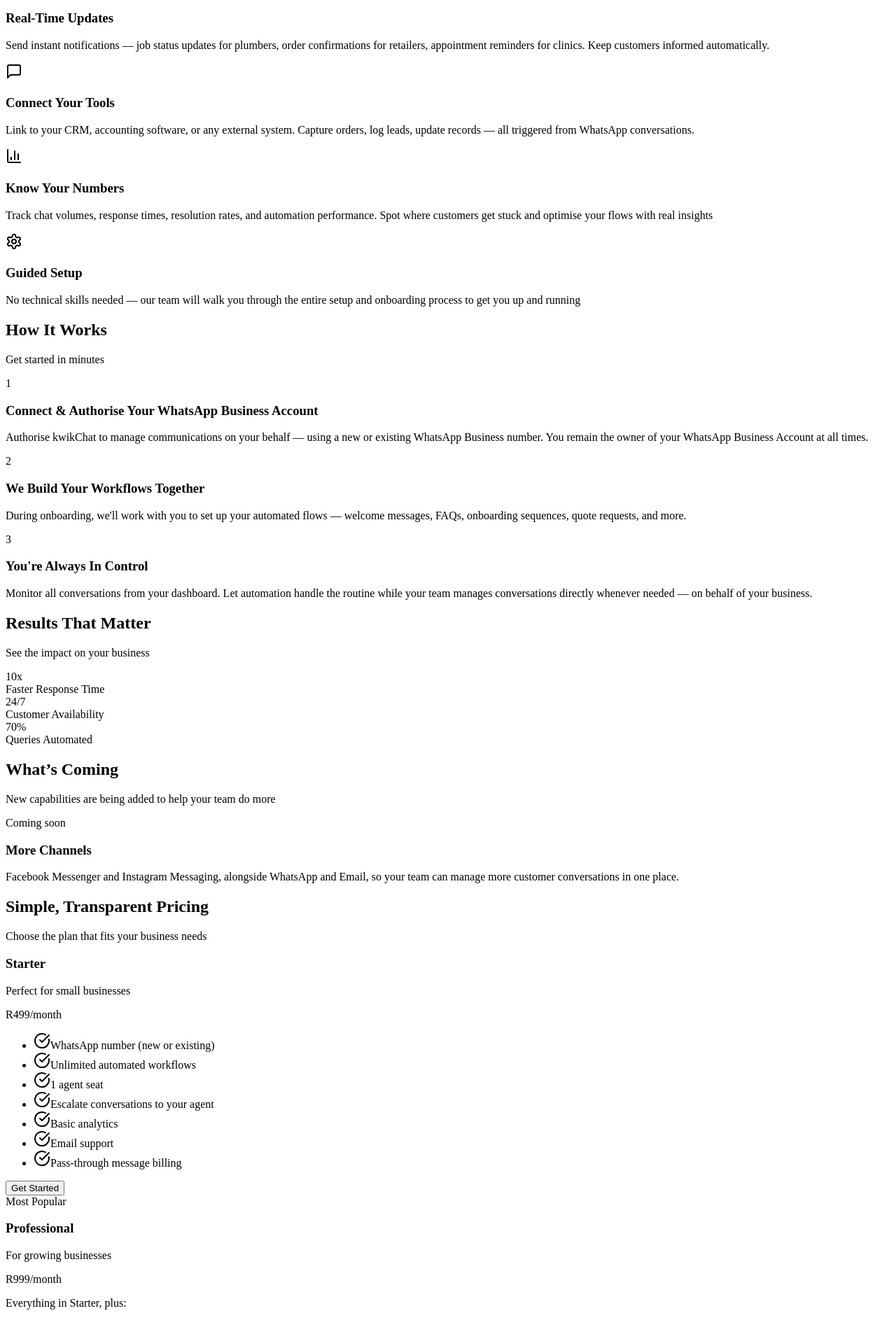
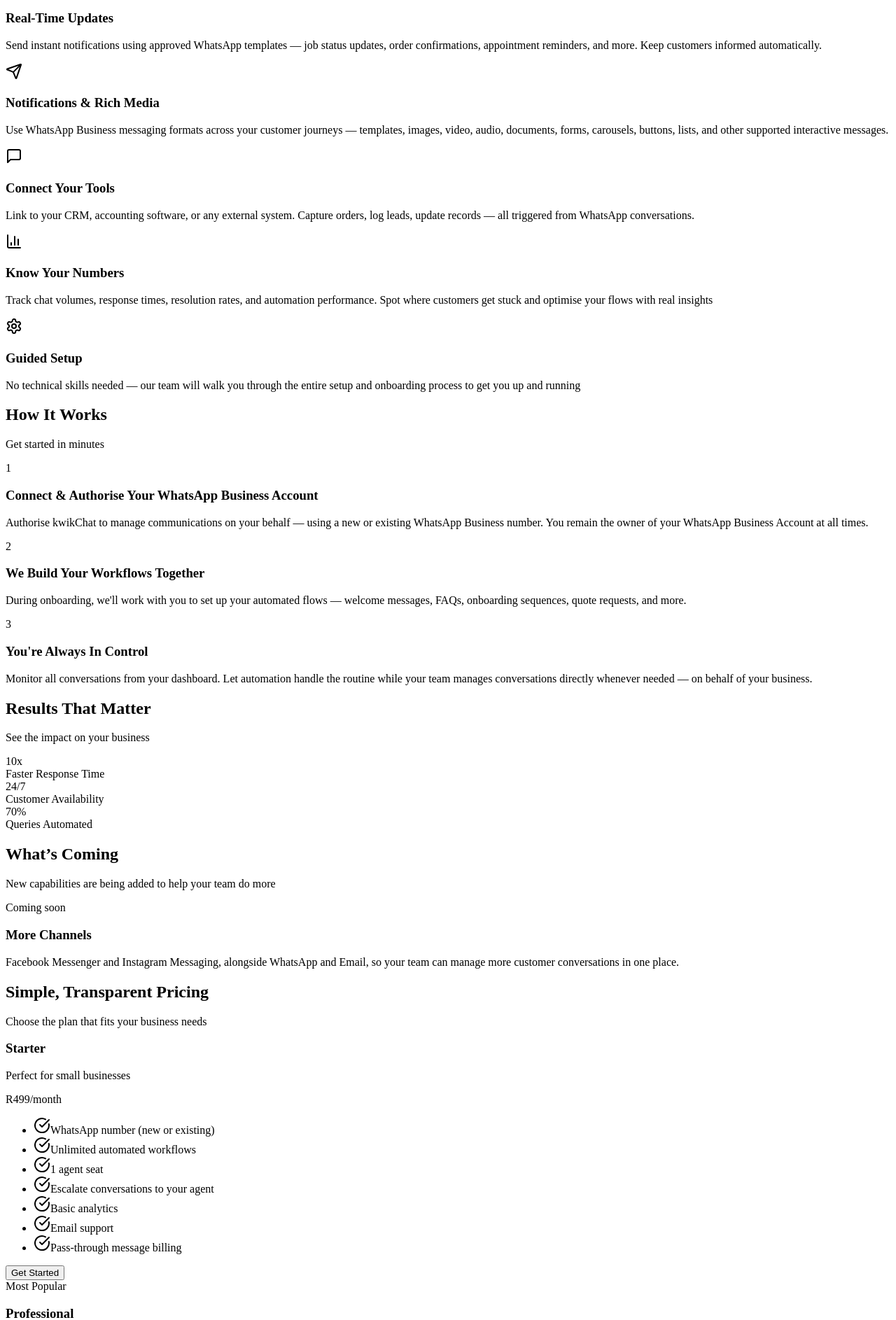
Before and after one commit to int-maxd/kwikchat, a React (Vite) app in the folder client/: page / in a window 1280 px wide. Shown: the part 1640-3526 px from the top of the page at 70% size. Built offline with nearby package versions, Linux system fonts and the light colour scheme; no server answers.

Commit message:
Update Home page layout and content
Replit-Commit-Author: Agent

```diff
--- a/client/src/pages/Home.tsx
+++ b/client/src/pages/Home.tsx
@@ -30,6 +30,7 @@ const FEATURES = [
   { id: 'ai-intent-routing', label: 'AI Intent Routing', description: 'Monthly add-on' },
   { id: 'ai-sentiment-analysis', label: 'AI Sentiment Analysis', description: 'Monthly add-on' },
   { id: 'human-handover', label: 'Human Intervention', description: 'Seamless agent handoff' },
+  { id: 'notifications-rich-media', label: 'Notifications & Rich Media', description: 'Templates, forms, carousels, buttons, lists & media' },
   { id: 'campaigns', label: 'Marketing Campaigns', description: 'Business-initiated messaging' },
   { id: 'omnichannel', label: 'Omnichannel Messaging', description: 'WhatsApp and Email today — Facebook and Instagram coming soon' },
   { id: 'integrations', label: 'System Integrations', description: 'Connect CRM, Accounting & more' },
@@ -418,7 +419,17 @@ export default function Home() {
                   <Zap className="w-12 h-12 text-green-600 mb-4" />
                   <h3 className="text-xl font-semibold mb-2">Real-Time Updates</h3>
                   <p className="text-gray-600">
-                    Send instant notifications — job status updates for plumbers, order confirmations for retailers, appointment reminders for clinics. Keep customers informed automatically.
+                    Send instant notifications using approved WhatsApp templates — job status updates, order confirmations, appointment reminders, and more. Keep customers informed automatically.
+                  </p>
+                </CardContent>
+              </Card>
+
+              <Card data-testid="card-feature-notifications-rich-media">
+                <CardContent className="pt-6">
+                  <Send className="w-12 h-12 text-green-600 mb-4" />
+                  <h3 className="text-xl font-semibold mb-2">Notifications &amp; Rich Media</h3>
+                  <p className="text-gray-600">
+                    Use WhatsApp Business messaging formats across your customer journeys — templates, images, video, audio, documents, forms, carousels, buttons, lists, and other supported interactive messages.
                   </p>
                 </CardContent>
               </Card>
@@ -623,7 +634,7 @@ export default function Home() {
                   <ul className="space-y-3 mb-6">
                     <li className="flex items-start gap-2">
                       <CheckCircle className="w-5 h-5 text-green-600 flex-shrink-0 mt-0.5" />
-                      <span className="text-sm">API access &amp; template triggering — send order confirmations, shipping updates &amp; more from your own systems</span>
+                      <span className="text-sm">API access &amp; full WhatsApp template triggering — send notifications, forms, carousels, buttons and more from your own systems</span>
                     </li>
                     <li className="flex items-start gap-2">
                       <CheckCircle className="w-5 h-5 text-green-600 flex-shrink-0 mt-0.5" />
```
